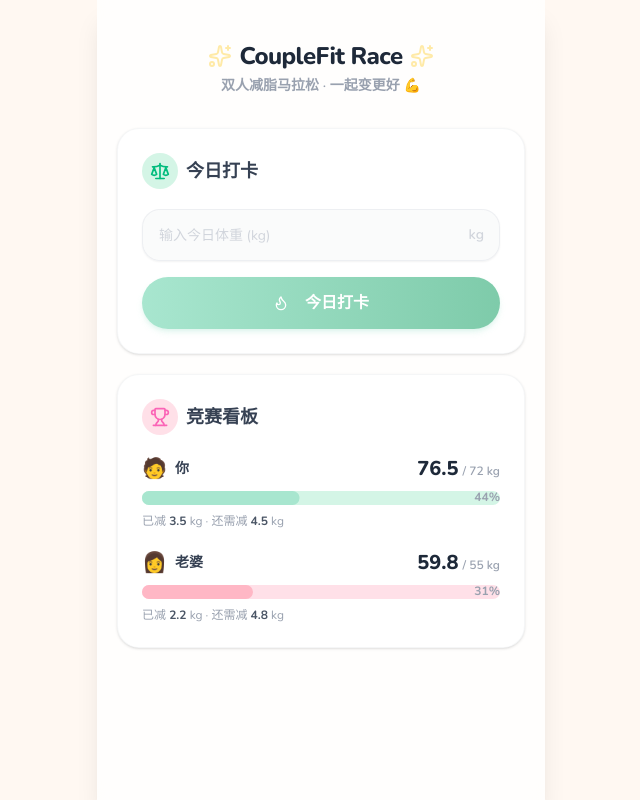
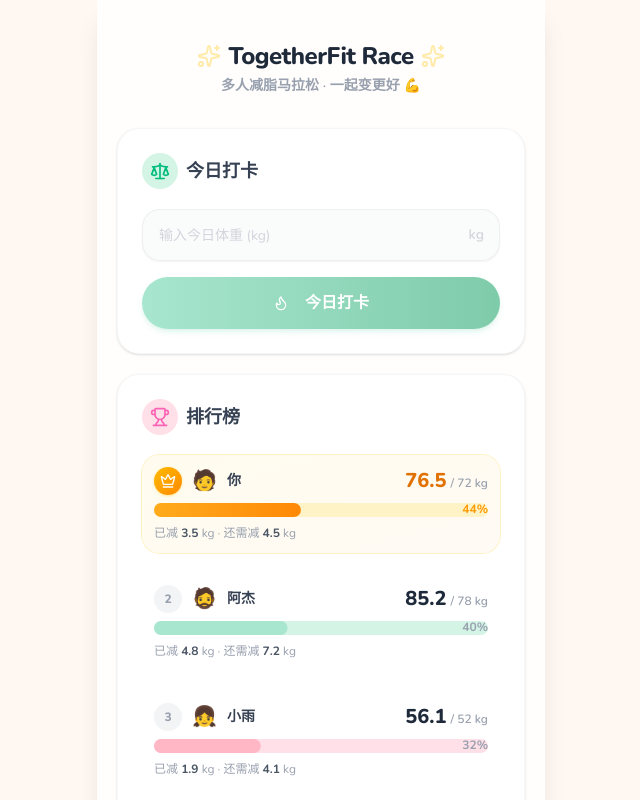
Before and after one commit to RealLeoLiu/together-fit-race, a Next.js app: page / in a window 1280 px wide. Shown: the top 800 px of the page, without its empty margins (319-959 px from the left). Built offline with nearby package versions, Linux system fonts and the light colour scheme.

Commit message:
refactor(UI): 升级为 TogetherFit 多人排行榜模式

```diff
--- a/src/app/layout.tsx
+++ b/src/app/layout.tsx
@@ -9,9 +9,9 @@
 });
 
 export const metadata: Metadata = {
-  title: "CoupleFit Race — 双人减脂马拉松",
+  title: "TogetherFit Race — 多人减脂马拉松",
   description:
-    "带有游戏化竞赛性质的双人体重打卡 Web App，一起变更好！",
+    "带有游戏化竞赛性质的多人体重打卡 Web App，一起变更好！",
 };
 
 export default function RootLayout({
--- a/src/app/page.tsx
+++ b/src/app/page.tsx
@@ -3,38 +3,38 @@
 import { Input } from "@/components/ui/input";
 import { Button } from "@/components/ui/button";
 import { Progress } from "@/components/ui/progress";
-import { Scale, Trophy, Flame, Sparkles } from "lucide-react";
+import { Scale, Trophy, Flame, Sparkles, Crown } from "lucide-react";
 
 // ──────────────────────────────────────
 // Mock Data（后续会替换为 Supabase 数据）
 // ──────────────────────────────────────
-const MOCK = {
-  players: [
-    {
-      name: "你",
-      emoji: "🧑",
-      startWeight: 80,
-      currentWeight: 76.5,
-      goalWeight: 72,
-      color: "bg-mint",
-      bgLight: "bg-mint-light",
-    },
-    {
-      name: "老婆",
-      emoji: "👩",
-      startWeight: 62,
-      currentWeight: 59.8,
-      goalWeight: 55,
-      color: "bg-macaron-pink",
-      bgLight: "bg-macaron-pink-light",
-    },
-  ],
-} as const;
+interface Player {
+  name: string;
+  emoji: string;
+  startWeight: number;
+  currentWeight: number;
+  goalWeight: number;
+}
+
+const MOCK_PLAYERS: Player[] = [
+  { name: "你", emoji: "🧑", startWeight: 80, currentWeight: 76.5, goalWeight: 72 },
+  { name: "小美", emoji: "👩", startWeight: 62, currentWeight: 59.8, goalWeight: 55 },
+  { name: "阿杰", emoji: "🧔", startWeight: 90, currentWeight: 85.2, goalWeight: 78 },
+  { name: "小雨", emoji: "👧", startWeight: 58, currentWeight: 56.1, goalWeight: 52 },
+];
+
+// 排行榜色板：第 1 名特殊金橙色，其余交替使用多巴胺色系
+const LEADERBOARD_COLORS = [
+  { bar: "bg-gradient-to-r from-amber-300 to-orange-400", track: "bg-amber-100" },
+  { bar: "bg-mint", track: "bg-mint-light" },
+  { bar: "bg-macaron-pink", track: "bg-macaron-pink-light" },
+  { bar: "bg-[#89CFF0]", track: "bg-[#D6EFFF]" },
+] as const;
 
 function getProgress(start: number, current: number, goal: number): number {
   if (start === goal) return 100;
-  const progress = ((start - current) / (start - goal)) * 100;
-  return Math.min(Math.max(Math.round(progress), 0), 100);
+  const pct = ((start - current) / (start - goal)) * 100;
+  return Math.min(Math.max(Math.round(pct), 0), 100);
 }
 
 // ──────────────────────────────────────
@@ -46,12 +46,12 @@
       <div className="flex items-center justify-center gap-2 mb-1">
         <Sparkles className="w-6 h-6 text-cream-yellow" />
         <h1 className="text-2xl font-extrabold tracking-tight text-gray-800">
-          CoupleFit Race
+          TogetherFit Race
         </h1>
         <Sparkles className="w-6 h-6 text-cream-yellow" />
       </div>
       <p className="text-sm text-gray-400 font-semibold">
-        双人减脂马拉松 · 一起变更好 💪
+        多人减脂马拉松 · 一起变更好 💪
       </p>
     </header>
   );
@@ -101,37 +101,62 @@
 }
 
 // ──────────────────────────────────────
-// 竞赛看板 (Race Progress)
+// 排行榜 (Leaderboard)
 // ──────────────────────────────────────
-function RaceProgress() {
+function Leaderboard() {
+  // 按进度降序排列
+  const ranked = [...MOCK_PLAYERS]
+    .map((p) => ({ ...p, pct: getProgress(p.startWeight, p.currentWeight, p.goalWeight) }))
+    .sort((a, b) => b.pct - a.pct);
+
   return (
     <section className="mx-5 mt-5 mb-8 p-6 bg-white rounded-3xl shadow-sm border border-gray-100/80">
       <div className="flex items-center gap-2 mb-5">
         <div className="w-9 h-9 rounded-2xl bg-macaron-pink-light flex items-center justify-center">
           <Trophy className="w-5 h-5 text-pink-400" />
         </div>
-        <h2 className="text-lg font-bold text-gray-700">竞赛看板</h2>
+        <h2 className="text-lg font-bold text-gray-700">排行榜</h2>
       </div>
 
       <div className="space-y-5">
-        {MOCK.players.map((player) => {
-          const pct = getProgress(
-            player.startWeight,
-            player.currentWeight,
-            player.goalWeight
-          );
+        {ranked.map((player, idx) => {
+          const colors = LEADERBOARD_COLORS[idx % LEADERBOARD_COLORS.length];
+          const isFirst = idx === 0;
+
           return (
-            <div key={player.name} className="space-y-2">
-              {/* 信息行 */}
+            <div
+              key={player.name}
+              className={`space-y-2 rounded-2xl p-3 transition-all duration-300 ${isFirst
+                  ? "bg-gradient-to-br from-amber-50/80 to-orange-50/60 ring-1 ring-amber-200/50"
+                  : "hover:bg-gray-50/50"
+                }`}
+            >
+              {/* 名次 + 信息行 */}
               <div className="flex items-center justify-between">
-                <div className="flex items-center gap-2">
+                <div className="flex items-center gap-2.5">
+                  {/* 名次徽章 */}
+                  <div
+                    className={`w-7 h-7 rounded-xl flex items-center justify-center text-xs font-extrabold ${isFirst
+                        ? "bg-gradient-to-br from-amber-400 to-orange-400 text-white shadow-sm shadow-amber-300/40"
+                        : "bg-gray-100 text-gray-400"
+                      }`}
+                  >
+                    {isFirst ? (
+                      <Crown className="w-4 h-4" />
+                    ) : (
+                      idx + 1
+                    )}
+                  </div>
                   <span className="text-xl">{player.emoji}</span>
                   <span className="font-bold text-gray-700 text-sm">
                     {player.name}
                   </span>
                 </div>
                 <div className="flex items-baseline gap-1">
-                  <span className="text-xl font-extrabold text-gray-800">
+                  <span
+                    className={`text-xl font-extrabold ${isFirst ? "text-amber-600" : "text-gray-800"
+                      }`}
+                  >
                     {player.currentWeight}
                   </span>
                   <span className="text-xs text-gray-400 font-semibold">
@@ -143,12 +168,15 @@
               {/* 进度条 */}
               <div className="relative">
                 <Progress
-                  value={pct}
-                  className={`h-3.5 ${player.bgLight} rounded-full`}
-                  indicatorClassName={`${player.color} rounded-full`}
+                  value={player.pct}
+                  className={`h-3.5 ${colors.track} rounded-full`}
+                  indicatorClassName={`${colors.bar} rounded-full`}
                 />
-                <span className="absolute right-0 -top-0.5 text-xs font-bold text-gray-400">
-                  {pct}%
+                <span
+                  className={`absolute right-0 -top-0.5 text-xs font-bold ${isFirst ? "text-amber-500" : "text-gray-400"
+                    }`}
+                >
+                  {player.pct}%
                 </span>
               </div>
 
@@ -180,7 +208,7 @@
     <div className="pb-6">
       <Header />
       <CheckInCard />
-      <RaceProgress />
+      <Leaderboard />
     </div>
   );
 }
```
Also changed, not shown: 1 other file (tests, documents, lock files or other folders).
